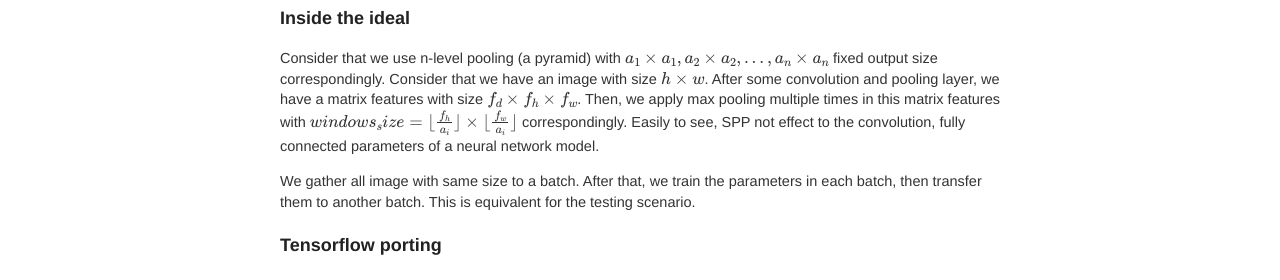
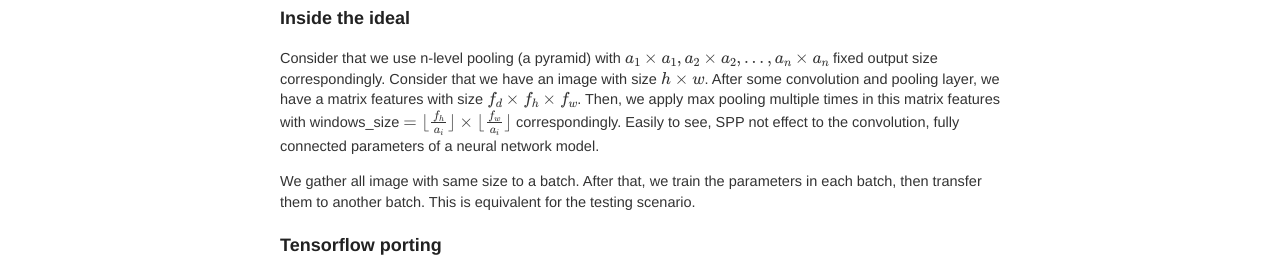
Before and after one commit to peace195/peace195.github.io, a Jekyll site: the page built from _posts/2017-06-30-spatial-pyramid-pooling.md, in a window 1280 px wide. Shown: the part 792-1072 px from the top of the page. Built offline with Jekyll 4.4.1, drawn with Linux system fonts in a browser that asks for light colours; our own code applies the rules of GitHub Pages for plain Markdown files; formulas are drawn with MathJax 3; comment, search, counter and statistics services are not loaded.

```diff
--- a/_posts/2017-06-30-spatial-pyramid-pooling.md
+++ b/_posts/2017-06-30-spatial-pyramid-pooling.md
@@ -21,7 +21,7 @@ In this post, I am going to show mathematic inside before porting it into tensor
 Consider that we use n-level pooling (a pyramid) with $$a_1 \times a_1, a_2 \times a_2, ...,  a_n \times a_n$$ fixed output size correspondingly.
 Consider that we have an image with size $$h  \times w$$.
 After some convolution and pooling layer, we have a matrix features with size $$f_d  \times f_h \times f_w$$.
-Then, we apply max pooling multiple times in this matrix features with $$windows_size = \lfloor \frac{f_h}{a_i} \rfloor \times \lfloor \frac{f_w}{a_i} \rfloor$$ correspondingly.
+Then, we apply max pooling multiple times in this matrix features with windows_size $$ = \lfloor \frac{f_h}{a_i} \rfloor \times \lfloor \frac{f_w}{a_i} \rfloor$$ correspondingly.
 Easily to see, SPP not effect to the convolution, fully connected parameters of a neural network model.
 
 We gather all image with same size to a batch. After that, we train the parameters in each batch, then transfer them to another batch. This is equivalent for the testing scenario.
```
